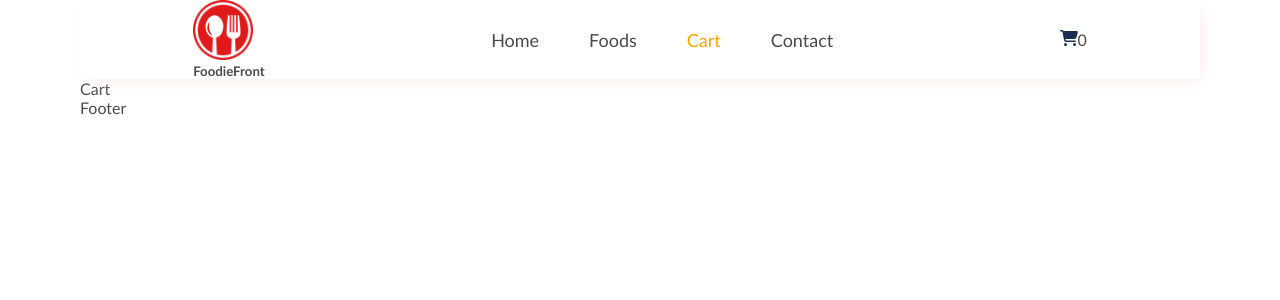
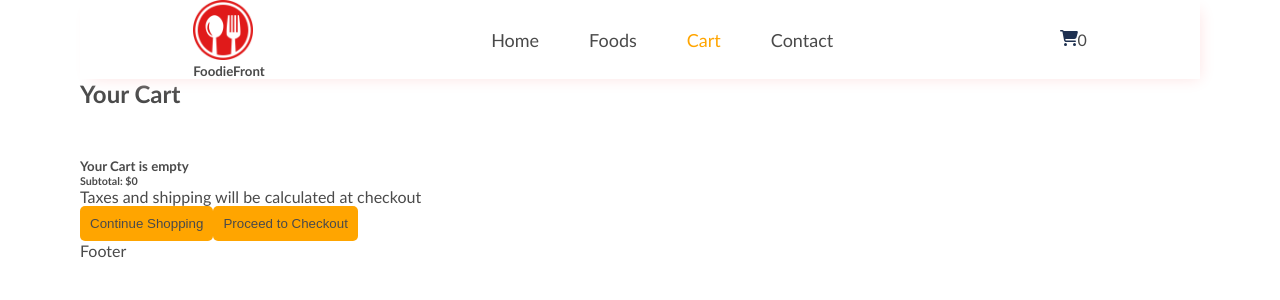
Before and after one commit to teonamaghradze/FoodieFront, a React (Create React App) app: page /cart in a window 1280 px wide. Shown: the top 300 px of the page. Built offline with nearby package versions, Linux system fonts and the light colour scheme.

Commit message:
add cart section

```diff
--- a/src/pages/Cart.jsx
+++ b/src/pages/Cart.jsx
@@ -1,7 +1,72 @@
-import React from "react";
+import { useDispatch, useSelector } from "react-redux";
+import CommonSection from "../components/UI/common-section/CommonSection";
+import { cartActions } from "../store/shoppingCart/cartSlice";
+import { Link } from "react-router-dom";
 
 function Cart() {
-  return <div>Cart</div>;
+  const cartItems = useSelector((state) => state.cart.cartItems);
+  const totalAmount = useSelector((state) => state.cart.totalAmount);
+
+  return (
+    <div>
+      <CommonSection title="Your Cart" />
+      <section>
+        <div>
+          {cartItems.length === 0 ? (
+            <h5>Your Cart is empty</h5>
+          ) : (
+            <table>
+              <tr>
+                <th>Image</th>
+                <th>Product title</th>
+                <th>Price</th>
+                <th>Quantity</th>
+                <th>delete</th>
+              </tr>
+              <tbody>
+                {cartItems.map((item) => (
+                  <Tr item={item} key={item.id} />
+                ))}
+              </tbody>
+            </table>
+          )}
+        </div>
+        <div>
+          <h6>Subtotal: ${totalAmount}</h6>
+          <p>Taxes and shipping will be calculated at checkout</p>
+          <div>
+            <button>
+              <Link to="/foods">Continue Shopping</Link>
+            </button>
+            <button>
+              <Link to="/checkout">Proceed to Checkout</Link>
+            </button>
+          </div>
+        </div>
+      </section>
+    </div>
+  );
 }
 
+const Tr = (props) => {
+  const { id, image01, title, price, quantity } = props.item;
+  const dispatch = useDispatch();
+
+  const deleteItem = () => {
+    dispatch(cartActions.deleteItem(id));
+  };
+
+  return (
+    <tr>
+      <td>
+        <img style={{ width: "100px" }} src={image01} alt="" />
+      </td>
+      <td>{title}</td>
+      <td>${price}</td>
+      <td>{quantity}</td>
+      <td onClick={deleteItem}>❌</td>
+    </tr>
+  );
+};
+
 export default Cart;
--- a/src/store/shoppingCart/cartSlice.js
+++ b/src/store/shoppingCart/cartSlice.js
@@ -51,7 +51,7 @@
         existingItem.totalPrice =
           Number(existingItem.totalPrice) - Number(existingItem.price);
       }
-      state.totalAmoung = state.cartItems.reduce(
+      state.totalAmount = state.cartItems.reduce(
         (total, item) => total + Number(item.price) * Number(item.quantity),
         0
       );
@@ -66,7 +66,7 @@
         state.totalQuantity = state.totalQuantity - existingItem.quantity;
       }
 
-      state.totalAmoung = state.cartItems.reduce(
+      state.totalAmount = state.cartItems.reduce(
         (total, item) => total + Number(item.price) * Number(item.quantity),
         0
       );
```
